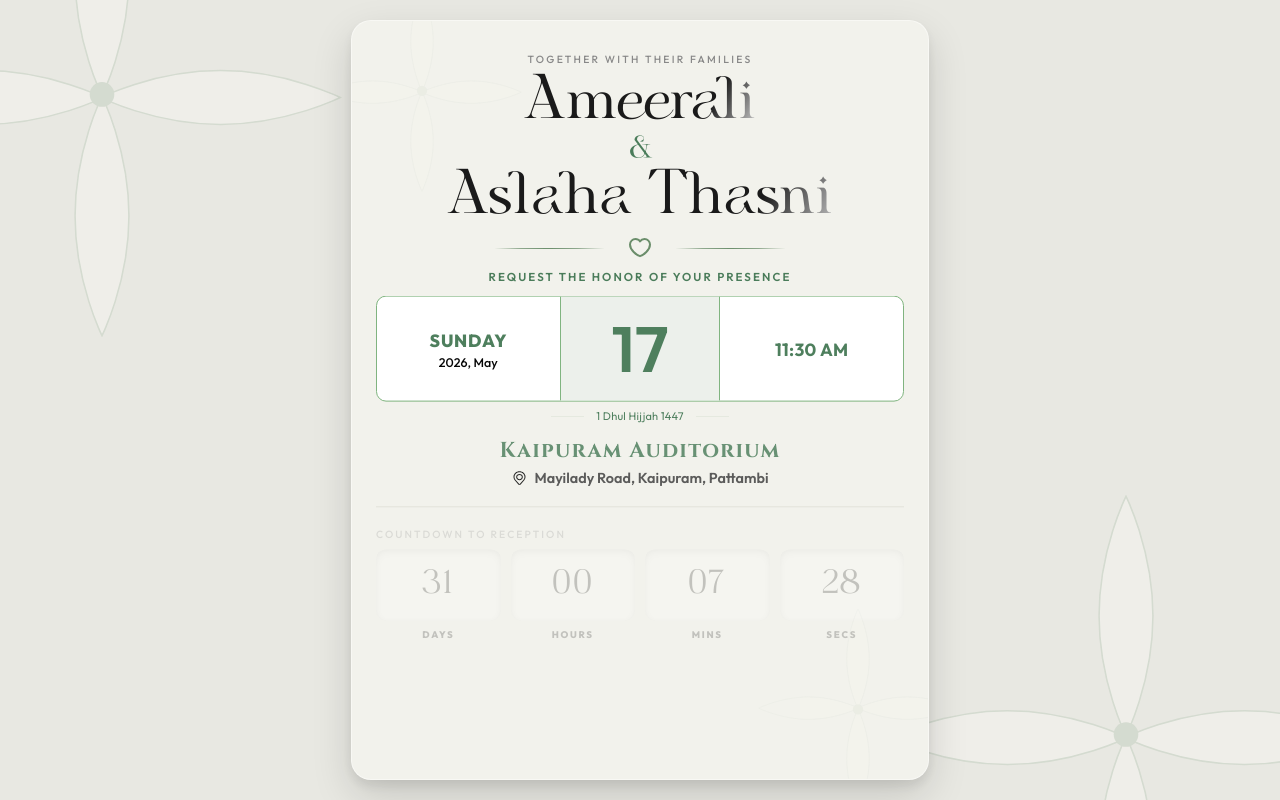
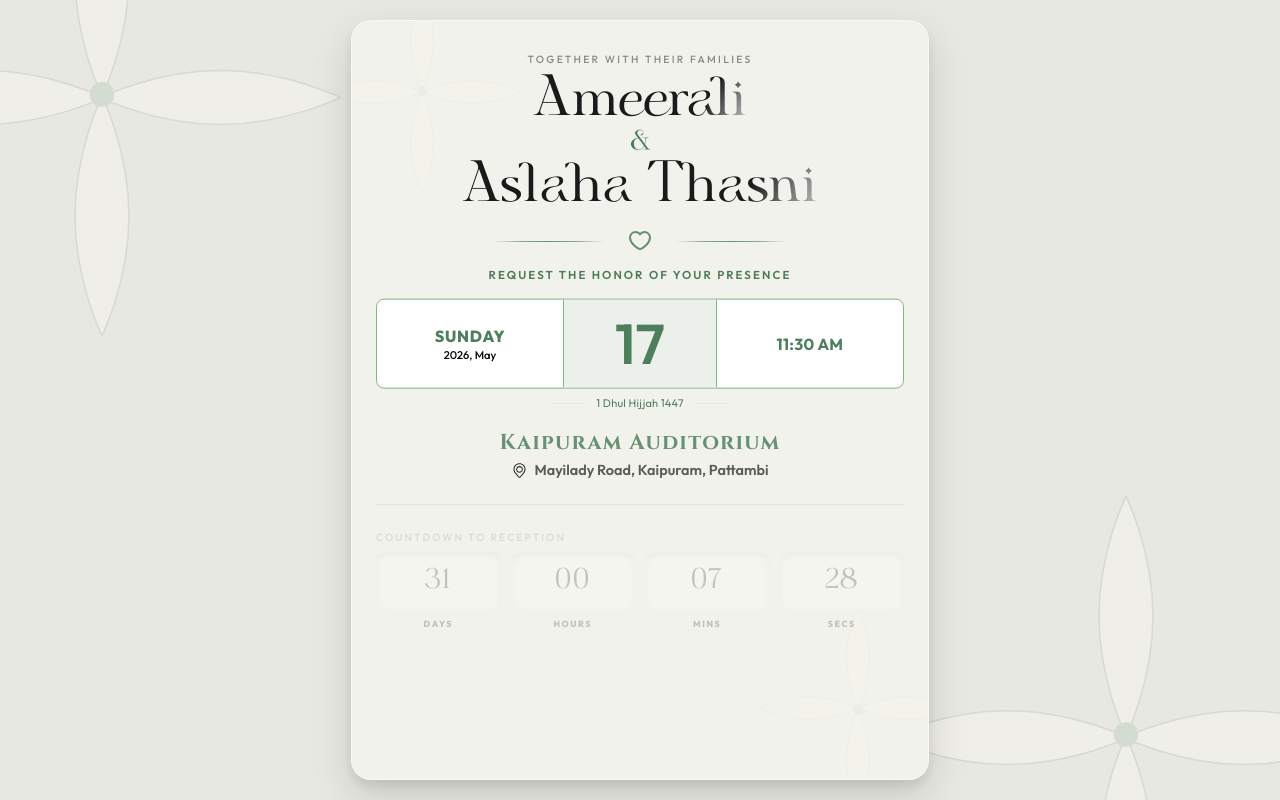
Before and after one commit to Ameerali-k/ameerali_wedding_invitation, a Next.js app: page / in a window 1280 px wide. Built offline with nearby package versions, Linux system fonts and the light colour scheme; no server answers; a web font is replaced by a local one.

Commit message:
Refine font sizes for names, countdown, and date box

```diff
--- a/src/app/globals.css
+++ b/src/app/globals.css
@@ -147,8 +147,7 @@ body {
 /* ─── Names (CIGRA font) ─────────────────────────────────────── */
 .name-groom {
   font-family: var(--font-cigra), serif;
-  font-size: 2.3rem;
-  /* Reduced from 2.6rem */
+  font-size: 2.1rem;
   font-weight: 400;
   line-height: 1;
   color: var(--text-dark);
@@ -157,7 +156,7 @@ body {
 
 .name-ampersand {
   font-family: var(--font-cinzel), serif;
-  font-size: 1.25rem;
+  font-size: 1.15rem;
   font-style: italic;
   color: var(--green);
   line-height: 1.1;
@@ -165,8 +164,7 @@ body {
 
 .name-bride {
   font-family: var(--font-cigra), serif;
-  font-size: 2.3rem;
-  /* Reduced from 2.6rem */
+  font-size: 2.1rem;
   font-weight: 400;
   line-height: 1;
   color: var(--text-dark);
@@ -174,16 +172,8 @@ body {
 }
 
 @media (min-width: 600px) {
-
-  .name-groom,
-  .name-bride {
-    font-size: 3.8rem;
-  }
-
-  /* Reduced from 4.2rem */
-  .name-ampersand {
-    font-size: 1.9rem;
-  }
+  .name-groom, .name-bride { font-size: 3.5rem; }
+  .name-ampersand { font-size: 1.7rem; }
 }
 
 /* ─── Heart Divider ──────────────────────────────────────────── */
@@ -237,8 +227,8 @@ body {
 .date-box {
   width: 100%;
   display: flex;
-  border: 1.5px solid var(--border-green);
-  border-radius: 10px;
+  border: 1px solid var(--border-green);
+  border-radius: 8px;
   overflow: hidden;
   background: #fff;
 }
@@ -249,36 +239,36 @@ body {
   flex-direction: column;
   align-items: center;
   justify-content: center;
-  padding: 0.7rem 0.25rem;
+  padding: 0.5rem 0.25rem;
 }
 
 .date-box .col-divider {
-  width: 1.5px;
+  width: 1px;
   background: var(--border-green);
   flex-shrink: 0;
 }
 
 .date-box .col-day-label {
   font-weight: 800;
-  font-size: 0.8rem;
+  font-size: 0.75rem;
   color: var(--green);
   letter-spacing: 0.04em;
 }
 
 .date-box .col-day-sub {
-  font-size: calc(0.6rem + 0.5px);
+  font-size: 0.55rem;
   color: #000000;
   margin-top: 2px;
   font-weight: 500;
 }
 
 .date-box .col-number {
-  flex: 0.85;
+  flex: 0.8;
   background: #ecf0eb;
 }
 
 .date-box .col-number-val {
-  font-size: 3rem;
+  font-size: 2.6rem;
   font-weight: 600;
   color: var(--green);
   line-height: 1;
@@ -286,31 +276,31 @@ body {
 
 .date-box .col-time {
   font-weight: 700;
-  font-size: 0.8rem;
+  font-size: 0.75rem;
   color: var(--text-muted);
   letter-spacing: 0.02em;
 }
 
 @media (min-width: 600px) {
   .date-box .col {
-    padding: 1.25rem 0.5rem;
+    padding: 1rem 0.5rem;
   }
 
   .date-box .col-day-label {
-    font-size: 1.1rem;
+    font-size: 1rem;
   }
 
   .date-box .col-day-sub {
-    font-size: calc(0.75rem + 0.5px);
+    font-size: 0.7rem;
     color: #000;
   }
 
   .date-box .col-number-val {
-    font-size: 4rem;
+    font-size: 3.5rem;
   }
 
   .date-box .col-time {
-    font-size: 1.1rem;
+    font-size: 1rem;
   }
 }
 
@@ -410,14 +400,14 @@ body {
 
 .countdown-box {
   width: 100%;
-  padding: 0.6rem 0;
+  padding: 0.5rem 0;
   background: #fff;
   border-radius: 8px;
   box-shadow:
     inset 0 3px 8px rgba(0, 0, 0, 0.12),
     inset 0 1px 4px rgba(0, 0, 0, 0.08);
   font-family: var(--font-cigra);
-  font-size: 1.4rem;
+  font-size: 1.25rem;
   font-weight: 400;
   color: var(--text-dark);
   letter-spacing: 0.05em;
@@ -425,7 +415,7 @@ body {
 
 .countdown-unit {
   font-family: var(--font-sans);
-  font-size: 0.5rem;
+  font-size: 0.45rem;
   font-weight: 800;
   letter-spacing: 0.18em;
   text-transform: uppercase;
@@ -446,13 +436,13 @@ body {
   }
 
   .countdown-box {
-    padding: 1rem 0;
-    font-size: 2rem;
+    padding: 0.8rem 0;
+    font-size: 1.7rem;
     border-radius: 10px;
   }
 
   .countdown-unit {
-    font-size: 0.6rem;
+    font-size: 0.55rem;
   }
 }
 
```
